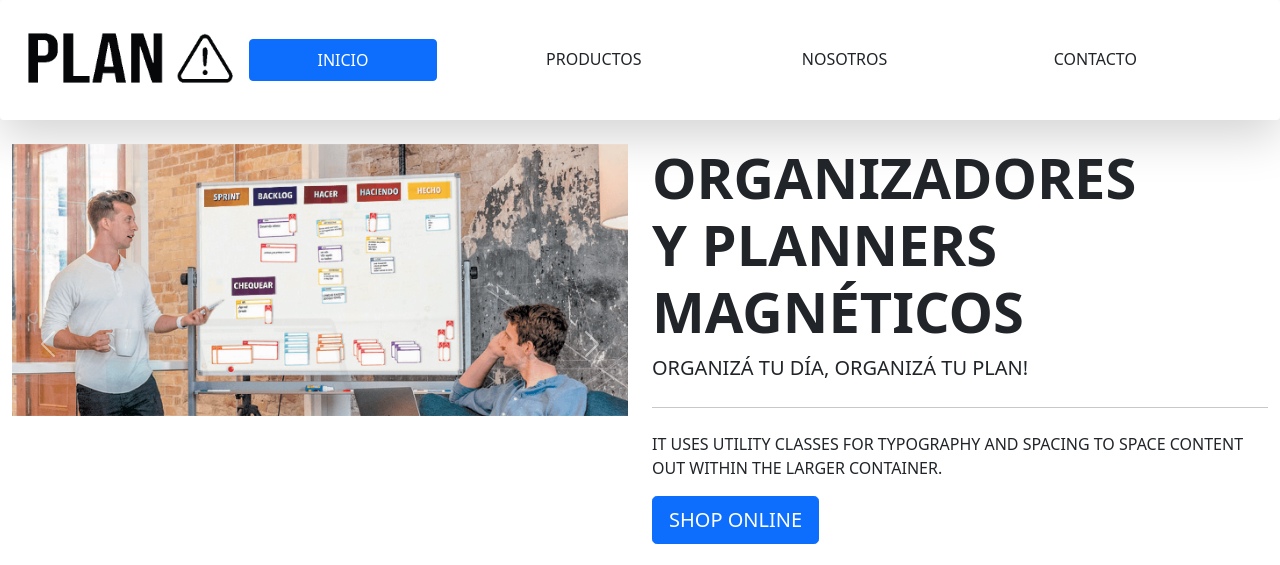
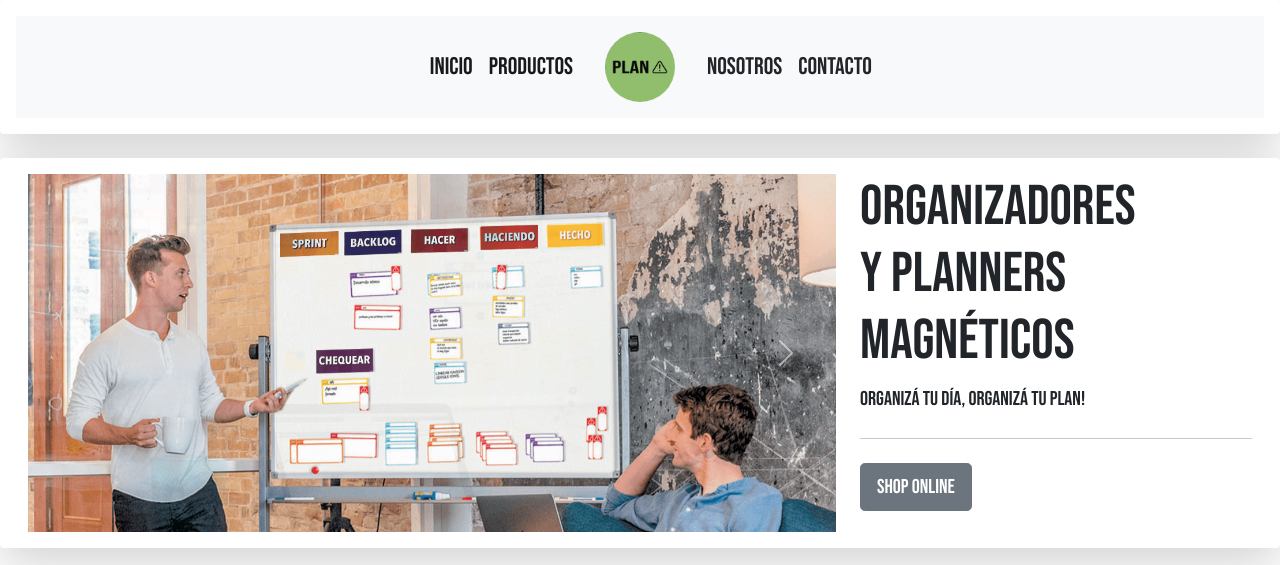
Before and after one commit to Sebastians349/web_plan2021, a plain HTML site: page index.html in a window 1280 px wide. Shown: the top 565 px of the page. Drawn offline with nearby package versions, Linux system fonts and the light colour scheme.

Commit message:
Footer y Header 99%

```diff
--- a/css/estilos.css
+++ b/css/estilos.css
@@ -1,6 +1,7 @@
 :root {
   --primary: #577590;
   --secondary: #43aa8b;
+  --pistacho: #90be6d;
   --complementary: #907257;
   --shade_20: #465e73;
   --shade_40: #344656;
@@ -34,13 +35,24 @@ html {
   scroll-behavior: smooth;
 }
 
+body {
+  font-family: "Bebas Neue", cursive;
+}
+
+#botonera {
+  font-size: 1.5rem;
+}
+
+#botonera a:hover {
+  background-color: var(--pistacho);
+  border-radius: 3px;
+}
+
 /* .jumbotron {
   background-image: url("../images/ramlight.png");
   background-size: cover;
   background-position: center center;
   background-repeat: no-repeat;
 }
-#slider_banner {
-  background-color: var(--bs-yellow);
-}
+
  */
--- a/index.html
+++ b/index.html
@@ -5,17 +5,19 @@
     <meta charset="UTF-8">
     <meta http-equiv="X-UA-Compatible" content="IE=edge">
     <meta name="viewport" content="width=device-width, initial-scale=1.0">
+    <link rel="preconnect" href="https://fonts.gstatic.com">
+    <link href="https://fonts.googleapis.com/css2?family=Bebas+Neue&display=swap" rel="stylesheet">
     <link rel="stylesheet" href="https://cdn.jsdelivr.net/npm/bootstrap@4.6.0/dist/css/bootstrap.min.css" integrity="sha384-B0vP5xmATw1+K9KRQjQERJvTumQW0nPEzvF6L/Z6nronJ3oUOFUFpCjEUQouq2+l" crossorigin="anonymous">
     <link href="css/bootstrap.css" rel="stylesheet" media="screen">
     <link rel="stylesheet" href="css/estilos.css">
     <title>Plan! Organizadores magnéticos</title>
 </head>
 
-<body class="">
+<body>
     <div class="container-fluid" id="contenedor">
 
-      <header class="row shadow-lg p-3 bg-body rounded" id="cabecera">
-        <nav class="navbar navbar-expand-md navbar-light w-100 nav-justified">
+  <!-- <header class="row shadow-lg p-3 bg-body rounded">
+        <nav class="navbar navbar-expand-md navbar-light w-75 nav-justified">
             <h1>
               <a class="navbar-brand" href="index.html">
                   <img src="images/logotransOK.png" width="205" height="50"
@@ -26,27 +28,61 @@
                   <span class="navbar-toggler-icon"></span>
                 </button>
 
-            <div class="collapse navbar-collapse" id="botonera">
+            <div class="collapse navbar-collapse mr-auto " id="botonera">
+
               <ul class="nav nav-pills w-100 text-uppercase">
                 <li class="nav-item">
-                <a class="nav-link active border border-primary w-75" href="#principal">Inicio</a>
+                <a class="nav-link active border border-primary w-75" href="index.html">Inicio</a>
                 </li>
                 <li class="nav-item">
-                <a class="nav-link text-dark w-75" href="#menu">Productos</a>
+                <a class="nav-link text-dark w-75" href="#productos">Productos</a>
                 </li>
                 <li class="nav-item">
-                <a class="nav-link text-dark w-75" href="#contacto">Nosotros</a>
+                <a class="nav-link text-dark w-75" href="#nosotros">Nosotros</a>
                 </li>
                 <li class="nav-item" id="prueba">
-                  <a class="nav-link text-dark w-75"  href="#pie">contacto</a>
+                  <a class="nav-link text-dark w-75"  href="#footer">contacto</a>
                   </li>
                 </ul>
             </div>
-        </nav>
+        </nav> -->
+                   <!-- prueba navbar dual collapse -->
+
+          <header class="row shadow-lg p-3 bg-body rounded">
+                   <nav class="navbar navbar-expand-lg navbar-light bg-light" id="botonera">
+                    <div class="navbar-collapse collapse w-100 dual-collapse2 order-1 order-md-0">
+                        <ul class="navbar-nav ml-auto text-center nav-pills">
+                            <li class="nav-item active">
+                                <a class="nav-link" href="#">Inicio</a>
+                            </li>
+                            <li class="nav-item active">
+                                <a class="nav-link" href="#">productos</a>
+                            </li>
+                        </ul>
+                    </div>
+                    <div class="mx-auto my-2 order-0 order-md-1 position-relative">
+                        <a class="mx-auto" href="#">
+                            <img src="images/logo-pistacho-800.png" width="70" height="70" class="rounded-circle mr-4 ml-4">
+                        </a>
+                        <button class="navbar-toggler" type="button" data-toggle="collapse" data-target=".dual-collapse2">
+                            <span class="navbar-toggler-icon"></span>
+                        </button>
+                    </div>
+                    <div class="navbar-collapse collapse w-100 dual-collapse2 order-2 order-md-2">
+                        <ul class="navbar-nav mr-auto text-center">
+                            <li class="nav-item">
+                                <a class="nav-link text-dark text-decoration-none href="#">nosotros</a>
+                            </li>
+                            <li class="nav-item">
+                                <a class="nav-link text-dark text-decoration-none" href="#">contacto</a>
+                            </li>
+                          </ul>
+                    </div>
+                </nav>
       </header>
 
-    <section class="row mt-4" id="principal">
-      <div id="carouselExampleFade" class="col-md-6 carousel slide carousel-fade rounded" data-ride="carousel">
+    <section class="row mt-4 shadow-lg p-3 bg-body rounded" id="principal">
+      <div id="carouselExampleFade" class="col-md-8 carousel slide carousel-fade rounded" data-ride="carousel">
         <div class="carousel-inner">
           <div class="carousel-item active">
             <img src="images/banner0.png" class="d-block w-100" alt="...">
@@ -75,15 +111,15 @@
       </div>
 
 
-            <div class="col-md-6 text-uppercase">
-              <h1 class="display-4 fw-bold text-dark">Organizadores <br> y Planners <br>
+            <div class="col-md-4 text-uppercase">
+              <h1 class="display-4 fw-lighter text-dark">Organizadores <br> y Planners <br>
               Magnéticos
 
               </h1>
               <p class="lead">Organizá tu día, organizá tu PLAN!</p>
               <hr class="my-4">
-              <p>It uses utility classes for typography and spacing to space content out within the larger container.</p>
-              <a class="btn btn-primary btn-lg" href="#" role="button">sHOP ONLINE</a>
+
+              <a class="btn btn-secondary btn-lg " href="#" role="button">sHOP ONLINE</a>
             </div>
       </section>
 
@@ -171,7 +207,7 @@
     </section>
 
 
-   <footer class="row justify-content-around shadow-lg p-3 mb-5 bg-body rounded" id="pie" >
+   <footer class="row justify-content-around shadow-lg p-3 mb-5 bg-body rounded" id="footer" >
             <div class="card col-md-4 sm mb-4 id="pie_1">
                 <div class="h5 text-center mt-4 mb-4">¿Querés recibir todas nuestras novedades? <br>(trancu, no nos gusta el Spam)</strong></div>
                     <form class="form" role="form">
@@ -185,7 +221,7 @@
                         <input type="password" class="form-control" id=""
                                placeholder="Acá va tu nombre">
                       </div>
-                        <button type="submit" class="btn btn-info mb-3">Vamos!</button>
+                        <button type="submit" class="btn btn-secondary mb-3">Vamos!</button>
 
                     </form>
             </div>
```
